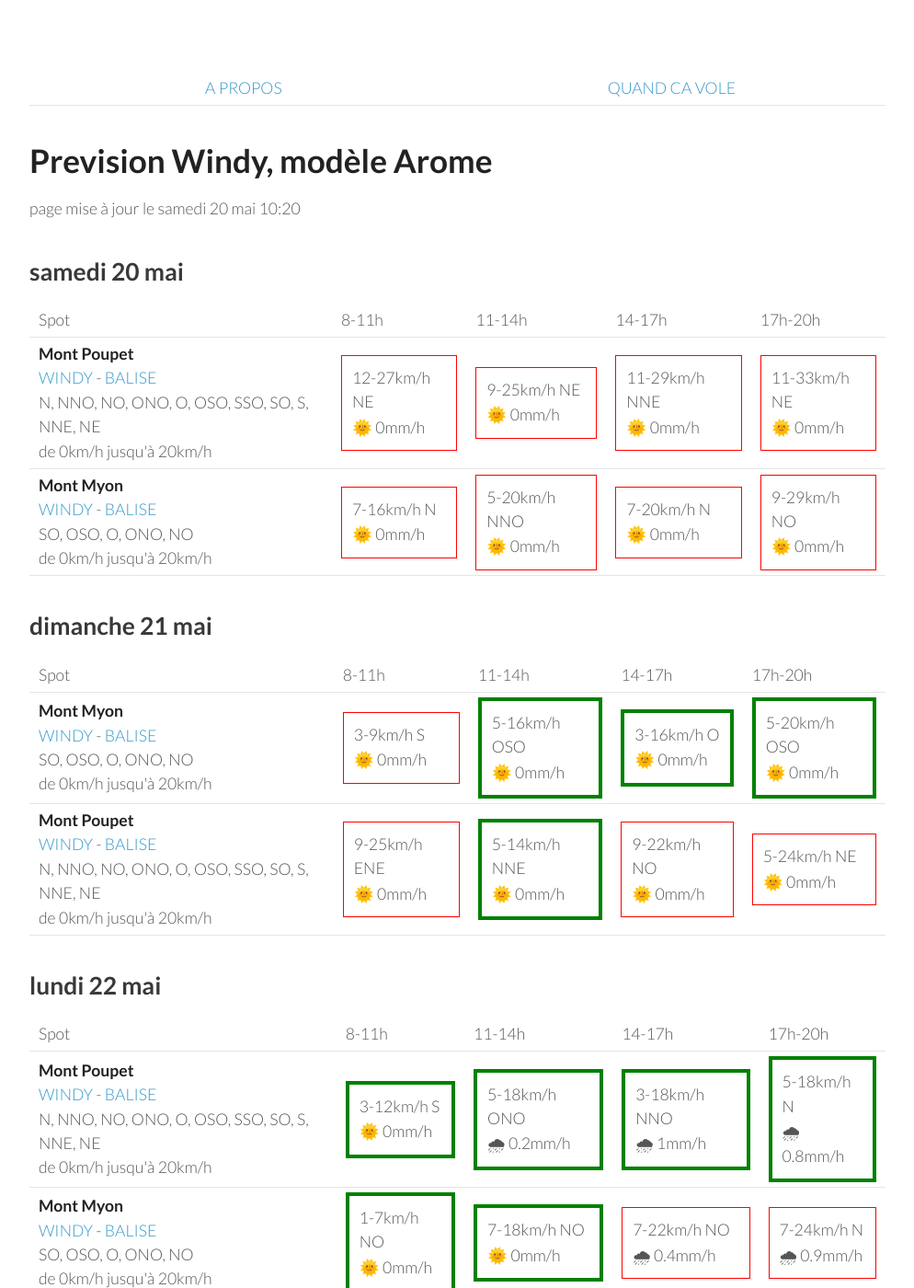
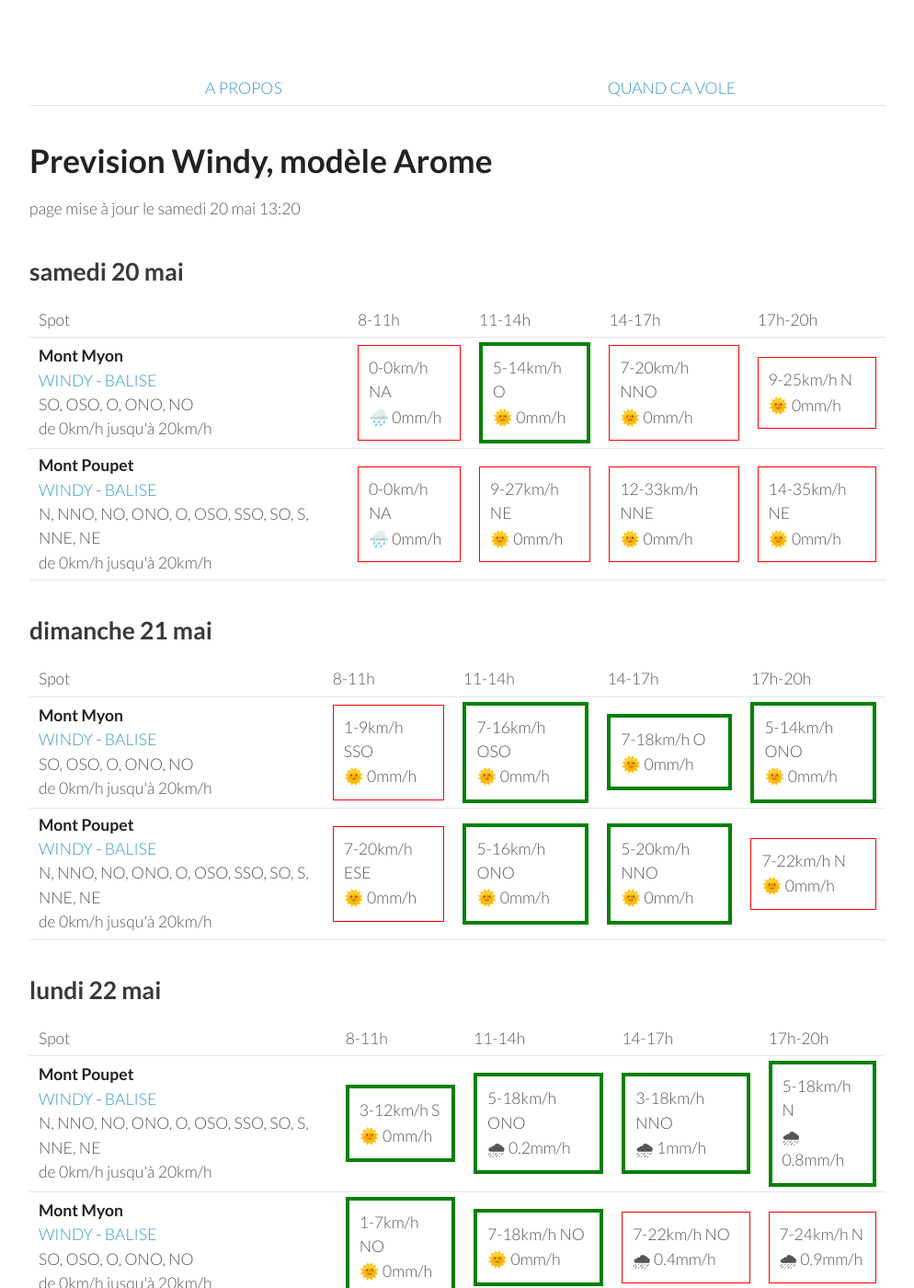
Before and after one commit to parapente-dans-le-nord/parapente-dans-le-nord.github.io, a Jekyll site: the page built from jura.markdown, in a window 1280 px wide and 1400 px high. Shown: the whole window at 92% size, without its empty margins (26-1020 px from the left). Built offline with Jekyll 4.4.1, drawn with Linux system fonts in a browser that asks for light colours.

Commit message:
update index.markdown

```diff
--- a/jura.markdown
+++ b/jura.markdown
@@ -7,7 +7,7 @@ title:  "Tous les spots"
 {: .links}
 
 # Prevision Windy, modèle Arome
-page mise à jour le samedi 20 mai 10:20
+page mise à jour le samedi 20 mai 13:20
 
 ## samedi 20 mai
 
@@ -22,23 +22,21 @@ page mise à jour le samedi 20 mai 10:20
       <td>17h-20h</td>
     </tr>
 <tr>
-        <td><strong>Mont Poupet</strong><br><a href="https://windy.com/46.970/5.876?46.541,5.876,8">WINDY</a> - <span class=""><a href="http://www.balisemeteo.com/balise.php?idBalise=92">BALISE</a> </span><br> <span class="vent-favorable">N, NNO, NO, ONO, O, OSO, SSO, SO, S, NNE, NE</span><br><span class="force-vent">de 0km/h jusqu'à 20km/h</span> </td>
+        <td><strong>Mont Myon</strong><br><a href="https://windy.com/46.331/5.397?45.898,5.394,8,m:eWoagj8">WINDY</a> - <span class=""><a href="http://www.balisemeteo.com/balise.php?idBalise=70">BALISE</a> </span><br> <span class="vent-favorable">SO, OSO, O, ONO, NO</span><br><span class="force-vent">de 0km/h jusqu'à 20km/h</span> </td>
 
-            <td><div class="not-flyable"><p>12-27km/h NE</p><p>🌞 0mm/h</p></div></td>
-            <td><div class="not-flyable"><p>9-25km/h NE</p><p>🌞 0mm/h</p></div></td>
-            <td><div class="not-flyable"><p>11-29km/h NNE</p><p>🌞 0mm/h</p></div></td>
-            <td><div class="not-flyable"><p>11-33km/h NE</p><p>🌞 0mm/h</p></div></td>
-
+            <td><div class="not-flyable"><p>0-0km/h NA</p><p>🌧️ 0mm/h</p></div></td>
+            <td><div class="flyable"><p>5-14km/h O</p><p>🌞 0mm/h</p></div></td>
+            <td><div class="not-flyable"><p>7-20km/h NNO</p><p>🌞 0mm/h</p></div></td>
+            <td><div class="not-flyable"><p>9-25km/h N</p><p>🌞 0mm/h</p></div></td>
 
     </tr>
 <tr>
-        <td><strong>Mont Myon</strong><br><a href="https://windy.com/46.331/5.397?45.898,5.394,8,m:eWoagj8">WINDY</a> - <span class=""><a href="http://www.balisemeteo.com/balise.php?idBalise=70">BALISE</a> </span><br> <span class="vent-favorable">SO, OSO, O, ONO, NO</span><br><span class="force-vent">de 0km/h jusqu'à 20km/h</span> </td>
+        <td><strong>Mont Poupet</strong><br><a href="https://windy.com/46.970/5.876?46.541,5.876,8">WINDY</a> - <span class=""><a href="http://www.balisemeteo.com/balise.php?idBalise=92">BALISE</a> </span><br> <span class="vent-favorable">N, NNO, NO, ONO, O, OSO, SSO, SO, S, NNE, NE</span><br><span class="force-vent">de 0km/h jusqu'à 20km/h</span> </td>
 
-            <td><div class="not-flyable"><p>7-16km/h N</p><p>🌞 0mm/h</p></div></td>
-            <td><div class="not-flyable"><p>5-20km/h NNO</p><p>🌞 0mm/h</p></div></td>
-            <td><div class="not-flyable"><p>7-20km/h N</p><p>🌞 0mm/h</p></div></td>
-            <td><div class="not-flyable"><p>9-29km/h NO</p><p>🌞 0mm/h</p></div></td>
-
+            <td><div class="not-flyable"><p>0-0km/h NA</p><p>🌧️ 0mm/h</p></div></td>
+            <td><div class="not-flyable"><p>9-27km/h NE</p><p>🌞 0mm/h</p></div></td>
+            <td><div class="not-flyable"><p>12-33km/h NNE</p><p>🌞 0mm/h</p></div></td>
+            <td><div class="not-flyable"><p>14-35km/h NE</p><p>🌞 0mm/h</p></div></td>
 
     </tr>
 
@@ -60,20 +58,20 @@ page mise à jour le samedi 20 mai 10:20
 <tr>
         <td><strong>Mont Myon</strong><br><a href="https://windy.com/46.331/5.397?45.898,5.394,8,m:eWoagj8">WINDY</a> - <span class=""><a href="http://www.balisemeteo.com/balise.php?idBalise=70">BALISE</a> </span><br> <span class="vent-favorable">SO, OSO, O, ONO, NO</span><br><span class="force-vent">de 0km/h jusqu'à 20km/h</span> </td>
 
-            <td><div class="not-flyable"><p>3-9km/h S</p><p>🌞 0mm/h</p></div></td>
-            <td><div class="flyable"><p>5-16km/h OSO</p><p>🌞 0mm/h</p></div></td>
-            <td><div class="flyable"><p>3-16km/h O</p><p>🌞 0mm/h</p></div></td>
-            <td><div class="flyable"><p>5-20km/h OSO</p><p>🌞 0mm/h</p></div></td>
+            <td><div class="not-flyable"><p>1-9km/h SSO</p><p>🌞 0mm/h</p></div></td>
+            <td><div class="flyable"><p>7-16km/h OSO</p><p>🌞 0mm/h</p></div></td>
+            <td><div class="flyable"><p>7-18km/h O</p><p>🌞 0mm/h</p></div></td>
+            <td><div class="flyable"><p>5-14km/h ONO</p><p>🌞 0mm/h</p></div></td>
 
 
     </tr>
 <tr>
         <td><strong>Mont Poupet</strong><br><a href="https://windy.com/46.970/5.876?46.541,5.876,8">WINDY</a> - <span class=""><a href="http://www.balisemeteo.com/balise.php?idBalise=92">BALISE</a> </span><br> <span class="vent-favorable">N, NNO, NO, ONO, O, OSO, SSO, SO, S, NNE, NE</span><br><span class="force-vent">de 0km/h jusqu'à 20km/h</span> </td>
 
-            <td><div class="not-flyable"><p>9-25km/h ENE</p><p>🌞 0mm/h</p></div></td>
-            <td><div class="flyable"><p>5-14km/h NNE</p><p>🌞 0mm/h</p></div></td>
-            <td><div class="not-flyable"><p>9-22km/h NO</p><p>🌞 0mm/h</p></div></td>
-            <td><div class="not-flyable"><p>5-24km/h NE</p><p>🌞 0mm/h</p></div></td>
+            <td><div class="not-flyable"><p>7-20km/h ESE</p><p>🌞 0mm/h</p></div></td>
+            <td><div class="flyable"><p>5-16km/h ONO</p><p>🌞 0mm/h</p></div></td>
+            <td><div class="flyable"><p>5-20km/h NNO</p><p>🌞 0mm/h</p></div></td>
+            <td><div class="not-flyable"><p>7-22km/h N</p><p>🌞 0mm/h</p></div></td>
 
 
     </tr>
```
